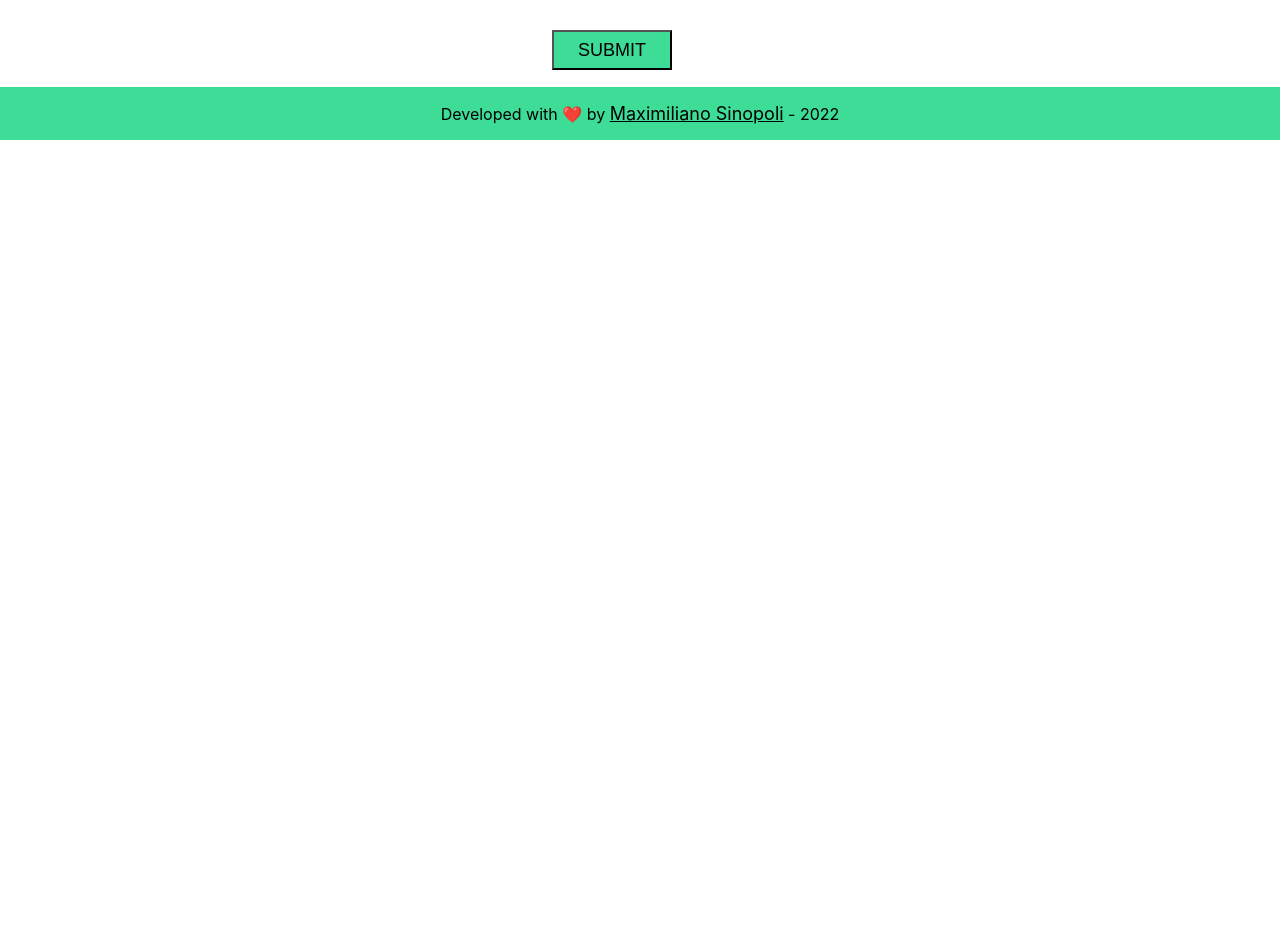
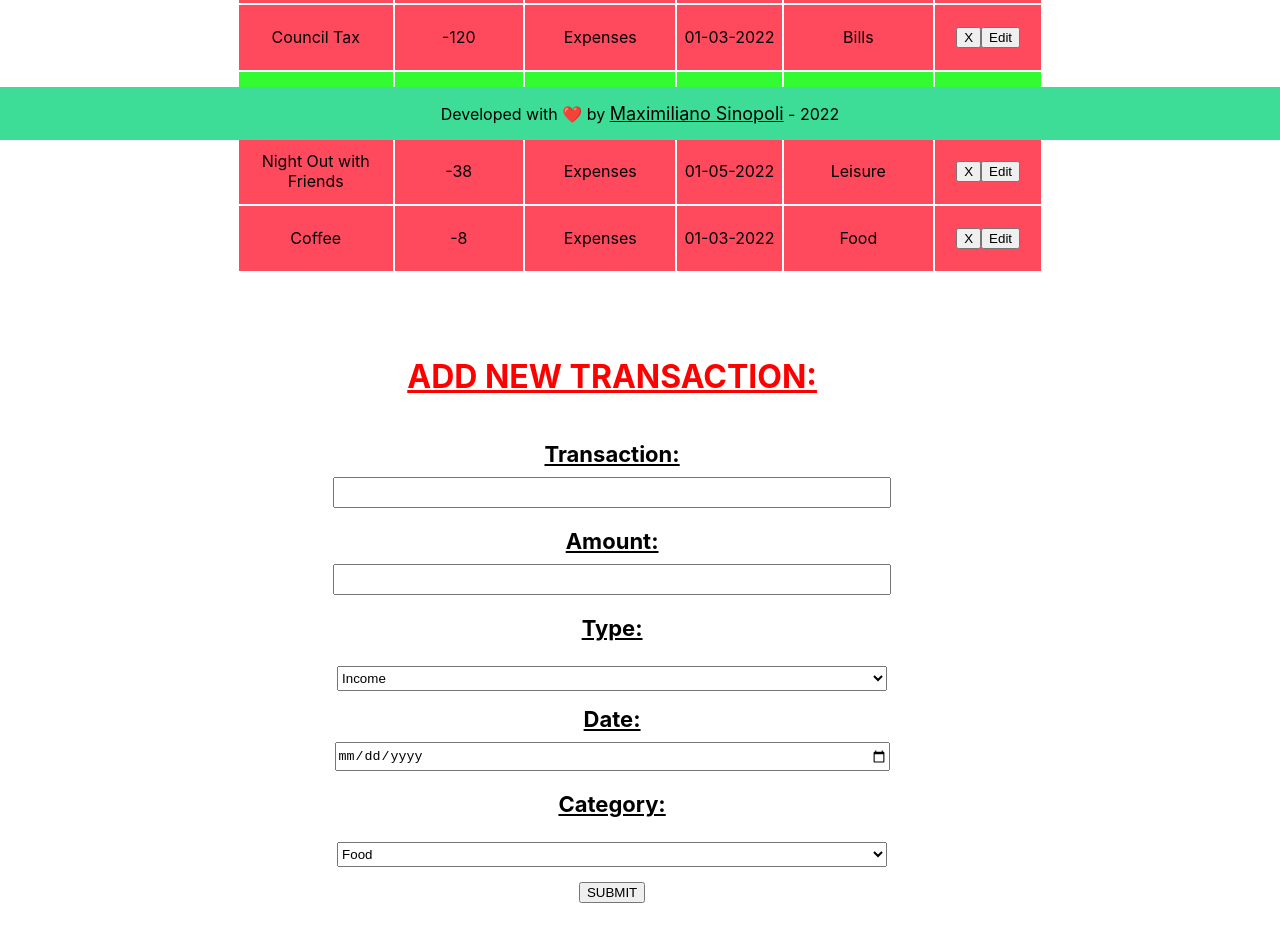
Before and after one commit to maximilianosinopoli/alkemy-challenge-full, a React (Create React App) app in the folder client/: page / in a window 1280 px wide. Shown: the part 660-1602 px from the top of the page. Before the commit the page ends 830 px from the top, so only its background shows below. Built offline with nearby package versions, Linux system fonts and the light colour scheme.

Commit message:
Button style

```diff
--- a/client/src/App.js
+++ b/client/src/App.js
@@ -10,7 +10,7 @@ function App() {
   return (
     <div className='container'>
        <Header />
-       {/* <Balance /> */}
+       <Balance />
         <Form />
        <Footer />
 
--- a/client/src/components/form.js
+++ b/client/src/components/form.js
@@ -4,17 +4,26 @@ function Form() {
     return <div className='form-container'>
 
        <form action="" className='form'>
-       <h1 className='form-heading'>ADD NEW TRANSACTION::</h1>
+       <h1 className='form-heading'>ADD NEW TRANSACTION:</h1>
            <label for="">Transaction:</label>
            <input type="text" /> <br></br>
            <label for="">Amount:</label>
            <input type="text" /> <br></br>
            <label for="">Type:</label>
-           <input type="text" /> <br></br>
+           <select name="" id="" className='select'>
+                <option value="volvo">Income</option>
+                <option value="saab">Expenses</option>
+            </select>
            <label for="">Date:</label>
-           <input type="text" /> <br></br>
+           <input type="date"/> <br></br>
            <label for="">Category:</label>
-           <input type="text" /> <br></br>
+           <select name="" id="" className='select'>
+                <option value="volvo">Food</option>
+                <option value="saab">Leisure</option>
+                <option value="mercedes">Bills</option>
+                <option value="audi">Salary</option>
+                <option value="audi">Other</option>
+            </select>
            <button>SUBMIT</button>
        </form>
 
--- a/client/src/data.js
+++ b/client/src/data.js
@@ -15,7 +15,7 @@ const data = [
     },
     {   id: 3,
         item: 'Movie',
-        price: -12000,
+        price: -12,
         date: '21-03-2022',
         type: 'Expenses',
         category: 'Leisure'
--- a/client/src/index.css
+++ b/client/src/index.css
@@ -165,14 +165,19 @@ input {
   width: 550px;
 }
 
-button {
+.select {
+  height: 25px;
+  width: 550px;
+}
+
+/* button {
   height: 40px;
   width: 120px;
   background-color: #3ddc97;
   cursor: pointer;
   font-size: 18px;
   margin-top: 50px;
-}
+} */
 
 label {
   font-weight: bold;
@@ -186,3 +191,8 @@ label {
   margin-bottom: 45px;
   text-decoration: underline;
 }
+
+select {
+  margin-top: 15px;
+  margin-bottom: 15px;
+}
```
